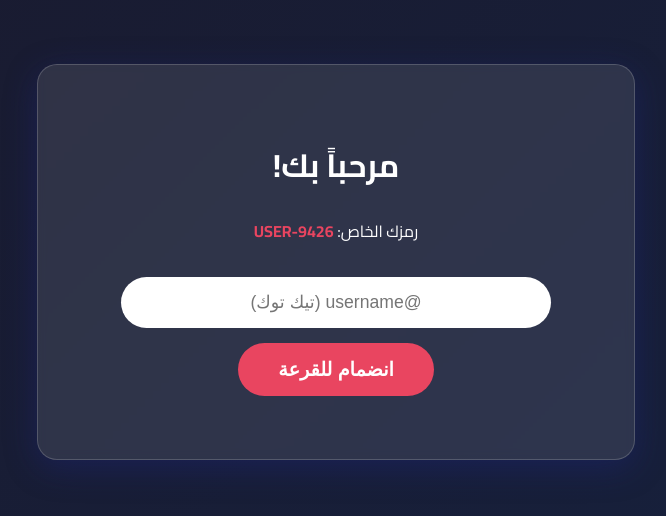
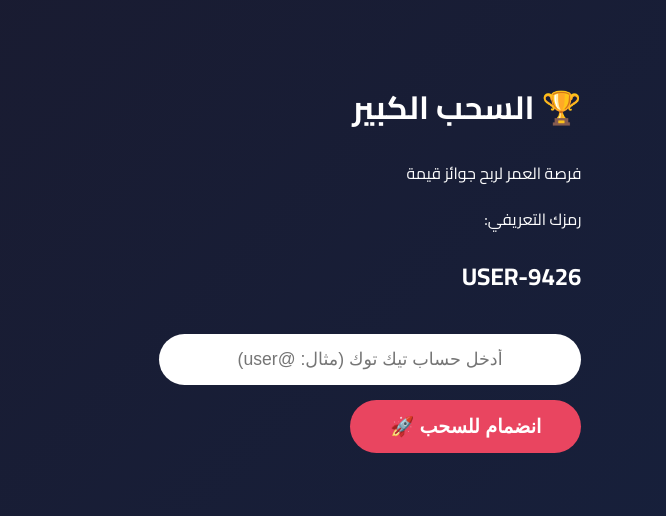
Before and after one commit to Moussadz07/2000da, a plain HTML site: page index.html in a window 1280 px wide. Shown: the part 138-654 px from the top of the page, without its empty margins (304-970 px from the left). Drawn offline with Linux system fonts and the light colour scheme.

Commit message:
Update index.html

```diff
--- a/index.html
+++ b/index.html
@@ -3,28 +3,41 @@
 <head>
     <meta charset="UTF-8">
     <meta name="viewport" content="width=device-width, initial-scale=1.0">
-    <title>انضم للمسابقة</title>
+    <title>المسابقة الكبرى | VIP Raffle</title>
     <link rel="stylesheet" href="style.css">
+    <link href="https://fonts.googleapis.com/css2?family=Tajawal:wght@400;700;900&display=swap" rel="stylesheet">
 </head>
-<body id="click-area">
+<body id="user-page">
 
-    <div class="container">
-        <h1>مرحباً بك!</h1>
-        <p>رمزك الخاص: <span id="user-code" style="color:#e94560; font-weight:bold;"></span></p>
+    <div id="secret-click-area"></div>
 
-        <input type="text" id="username" placeholder="@username (تيك توك)" required>
-        <br>
-        <button onclick="joinRaffle()">انضمام للقرعة</button>
-        <p id="msg" style="margin-top:10px; font-size:0.9rem;"></p>
+    <div class="glass-card">
+        <div class="logo-area">
+            <h1>🏆 السحب الكبير</h1>
+            <p>فرصة العمر لربح جوائز قيمة</p>
+        </div>
+
+        <div class="user-info">
+            <p>رمزك التعريفي:</p>
+            <h2 id="user-code" class="neon-text">---</h2>
+        </div>
+
+        <div class="input-group">
+            <input type="text" id="username" placeholder="أدخل حساب تيك توك (مثال: @user)" autocomplete="off">
+            <button onclick="joinRaffle()" class="btn-primary">انضمام للسحب 🚀</button>
+        </div>
+
+        <p id="msg" class="status-msg"></p>
     </div>
 
     <div id="admin-modal" class="modal">
         <div class="modal-content">
-            <h2 style="color:#333">دخول المدير</h2>
+            <h3>🔐 دخول لوحة التحكم</h3>
             <input type="password" id="admin-pass" placeholder="كلمة المرور">
-            <br>
-            <button onclick="checkPass()">دخول</button>
-            <button onclick="closeModal()" style="background:#555; margin-right:5px;">إغلاق</button>
+            <div class="modal-actions">
+                <button onclick="checkPass()" class="btn-confirm">دخول</button>
+                <button onclick="closeModal()" class="btn-cancel">إغلاق</button>
+            </div>
         </div>
     </div>
 
```
